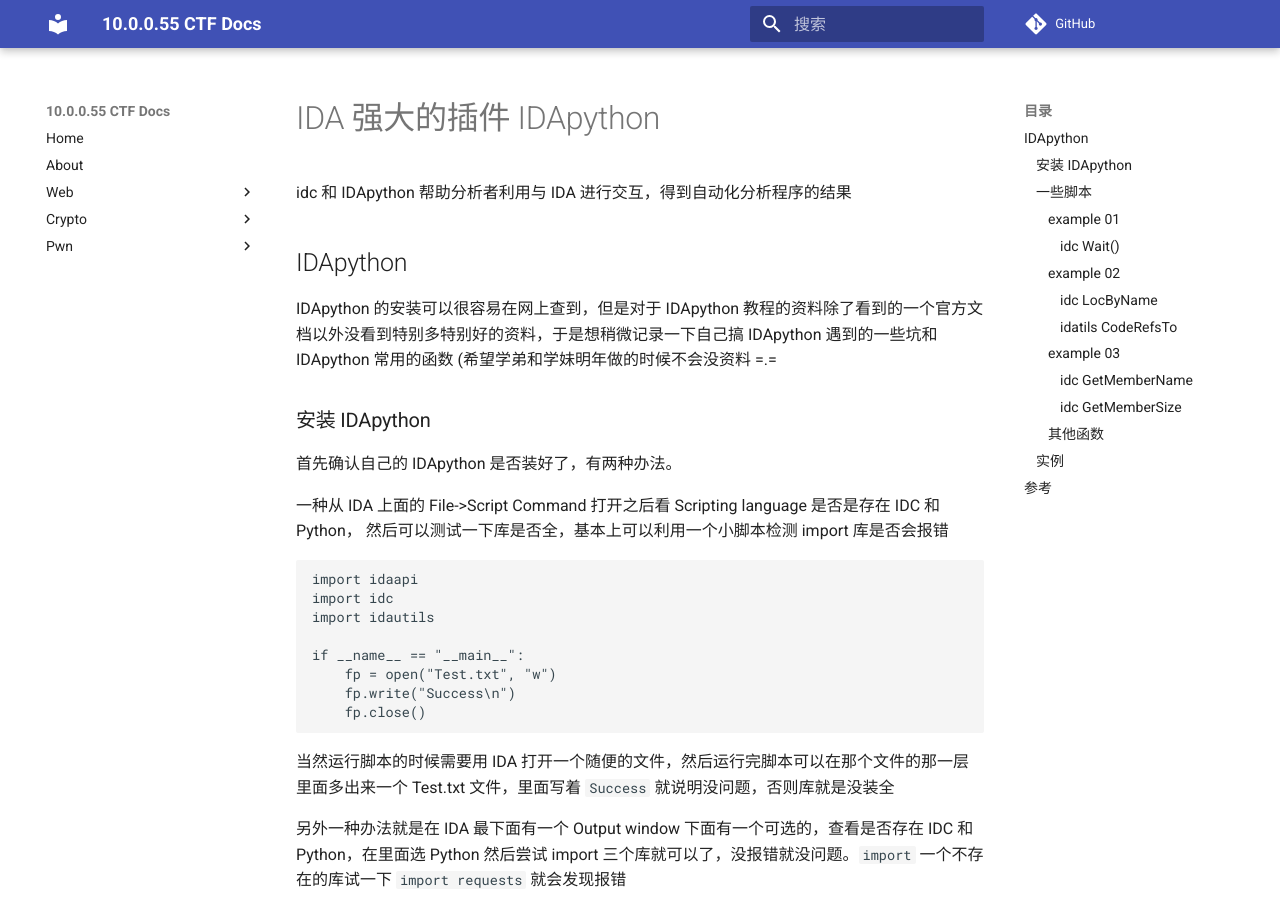
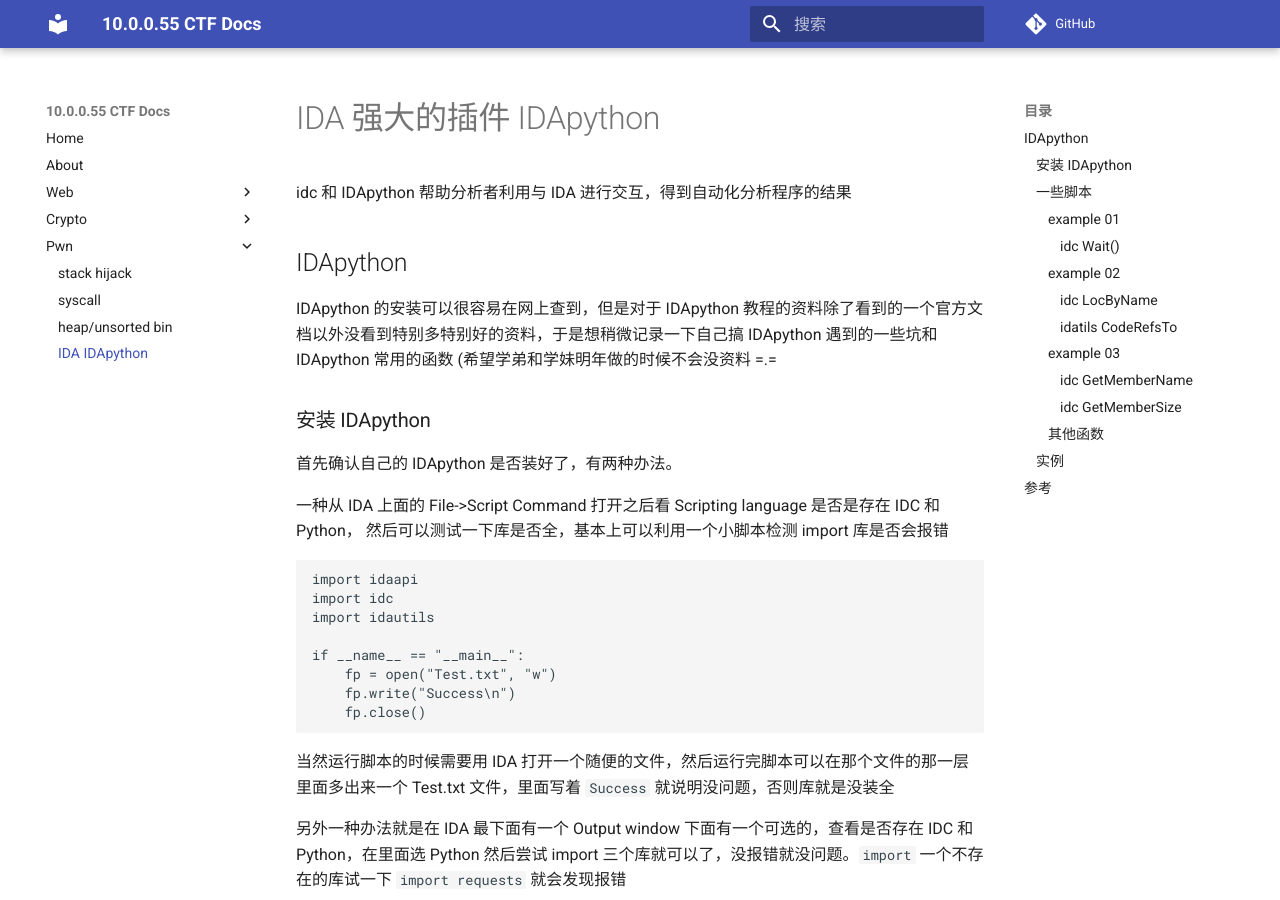
Before and after one commit to 10-0-0-55/10-0-0-55.github.io, an MkDocs documentation site: the page built from docs/pwn/IDApython.md, in a window 1280 px wide and 900 px high. Built offline with MkDocs 1.6.1 and Material for MkDocs 9.7.7, drawn with Linux system fonts in a browser that asks for light colours; comment, search, counter and statistics services are not loaded; some of the changed lines change nothing that is shown.

Commit message:
rename idc_IDApython=>IDApython

```diff
--- a/mkdocs.yml
+++ b/mkdocs.yml
@@ -31,7 +31,7 @@
         - stack hijack: pwn/stack-hijack.md
         - syscall: pwn/syscall.md
         - heap/unsorted bin: pwn/unsorted-bin.md
-        - IDA idc/IDApython: pwn/idc_IDApython.md
+        - IDA IDApython: pwn/IDApython.md
 
 theme:
     name: material
```
